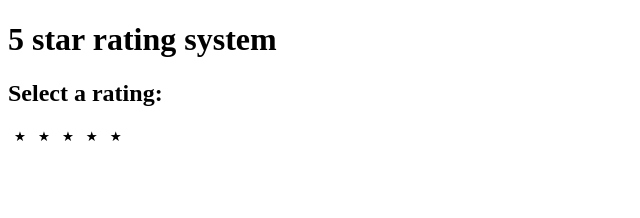
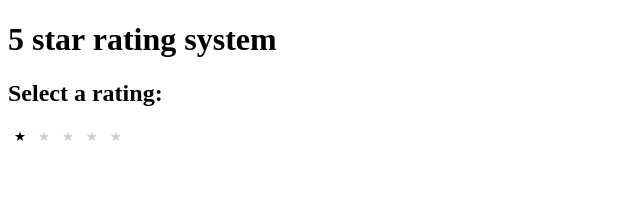
Before and after one commit to IfeAkiWad/FiveStarRatingSystem, a React (Create React App) app: page / in a window 1280 px wide. Shown: the top 218 px of the page, without its empty margins (0-640 px from the left). Built offline with nearby package versions, Linux system fonts and the light colour scheme; the HTML template or start-up script is replaced by a standard one.

Commit message:
CSS filling stars

```diff
--- a/src/styles.css
+++ b/src/styles.css
@@ -1,10 +1,9 @@
-.FilledStar {
-    background-color: RGB
-    255, 195, 0;
+.filled-star {
+    color: black;
 }
 
-.EmptyStar {
- background-color: none;
+.unfilled-star {
+    color: #ccc;
 }
 
 button {
```
